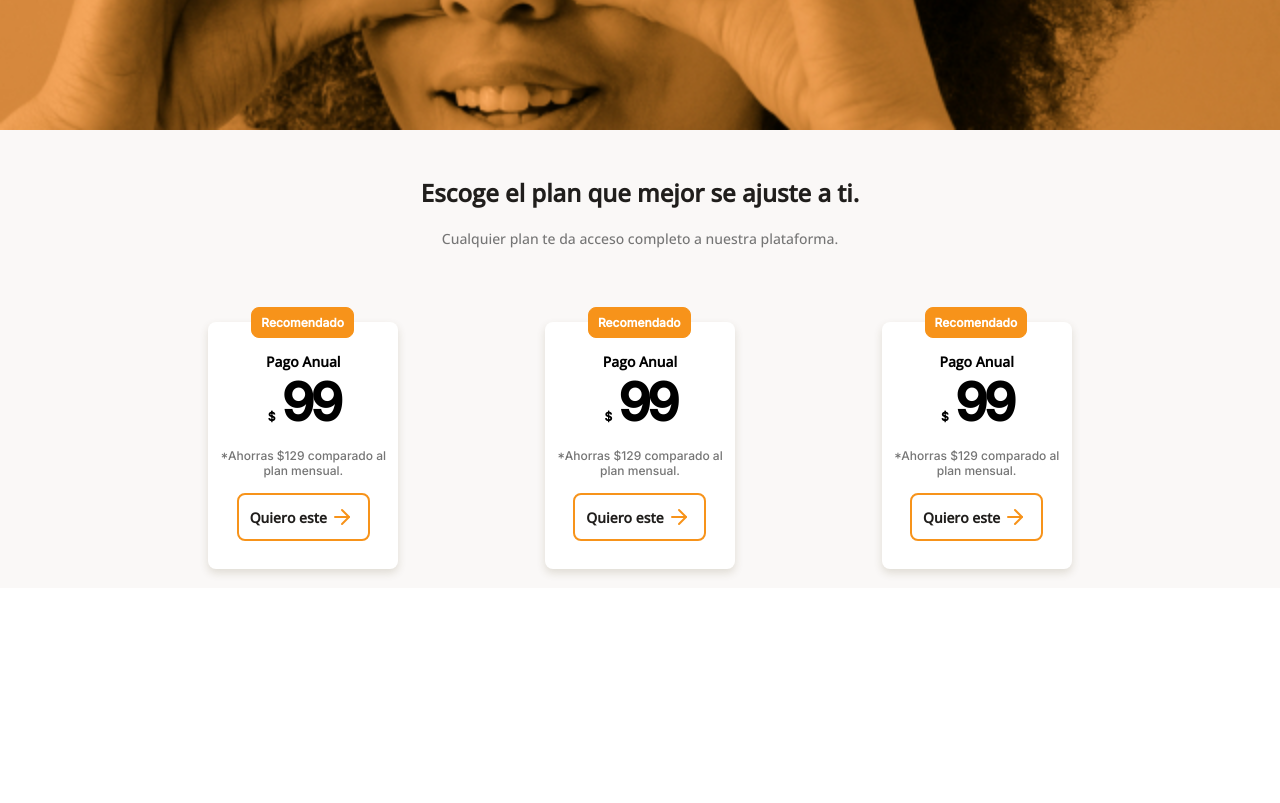
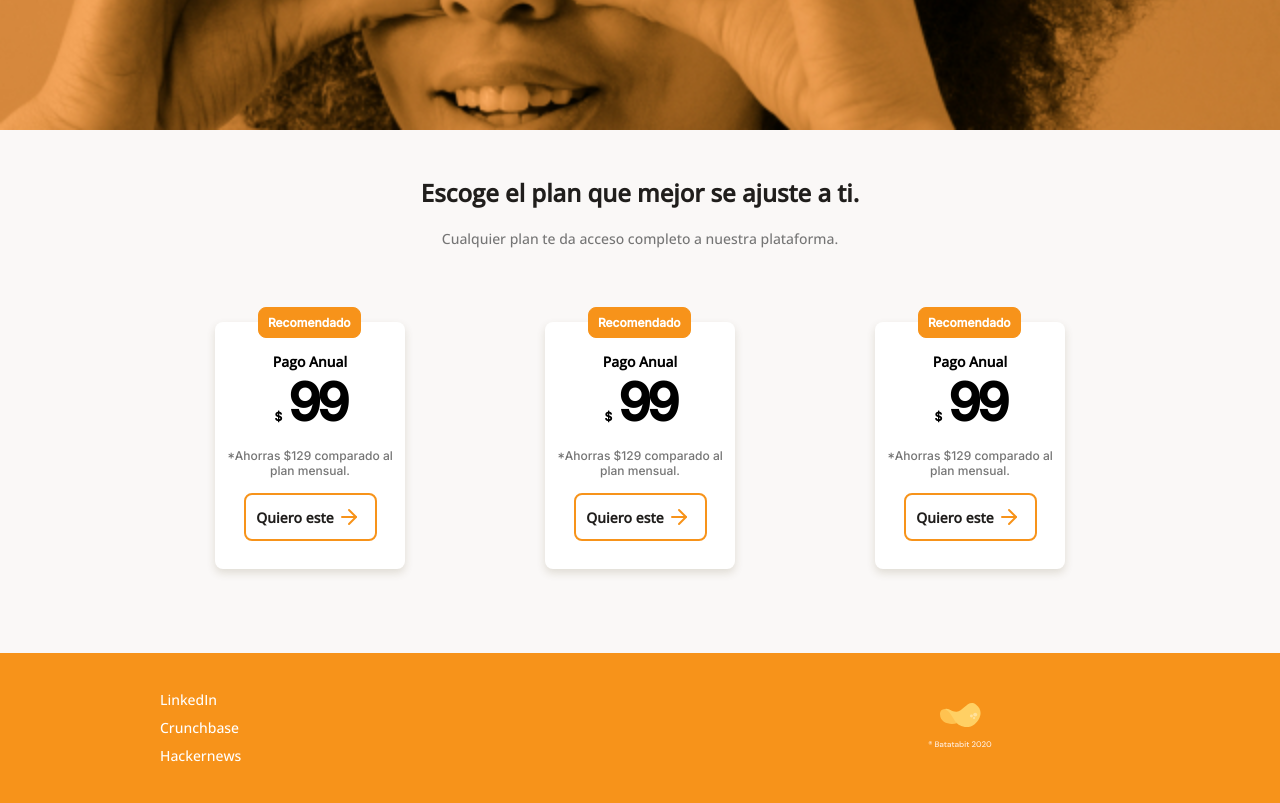
Before and after one commit to ArtoriasDelAbismo/mobileFirst, a plain HTML site: page index.html in a window 1280 px wide. Shown: the part 2310-3113 px from the top of the page. Before the commit the page ends 2898 px from the top, so only its background shows below. Drawn offline with nearby package versions, Linux system fonts and the light colour scheme.

Commit message:
footer styles

```diff
--- a/index.html
+++ b/index.html
@@ -237,6 +237,34 @@
 
         </section>
 
+    </main>
+
+    <footer>
+
+        <section class="footer-section">
+
+            <div class="footer-section-left">
+
+                <ul class="footer-box-left">
+
+                    <li><a href="#" class="anchor-tags">LinkedIn</a></li>
+                    <li><a href="#" class="anchor-tags">Crunchbase</a></li>
+                    <li><a href="#" class="anchor-tags">Hackernews</a></li>
+
+                </ul>
+
+            </div>
+
+            <div class="footer-section-right">
+
+                <span></span>
+
+
+            </div>
+
+        </section>
+
+    </footer>
 
 
 
@@ -246,9 +274,9 @@
 
 
 
-    </main>
 
-    <footer></footer>
+
+
 
     </body>
 
--- a/style.css
+++ b/style.css
@@ -346,6 +346,7 @@ main .tasas {
    width: 100%;
    min-width: 320px;
    height: auto;
+   padding-bottom: 65px;
    background-color: var(--off-white);
 }
 
@@ -470,10 +471,60 @@ main .tasas {
 .suscription-plans-slider {
    display: flex;
    padding: 0 160px;
-   gap: 50px;
+   gap: 30px;
    height: 316px;
    overflow-x: scroll;
    overflow-y: hidden;
    overscroll-behavior-x: contain;
    scroll-snap-type: x proximity;
 }
+
+/*Footer*/
+
+.footer-section {
+   width: 100%;
+   height: 150px;
+   font-size: 1.4rem;
+   line-height: 2.8rem;
+   font-weight: 500;
+   color: var(--just-white);
+   display: flex;
+   background-color: var(--bitcoin-orange);
+}
+
+.footer-section-left {
+   width: 50%;
+   height: auto;
+   display: flex;
+   justify-content: center;
+   align-items: center;
+   flex-direction: column;
+}
+
+.footer-box-left {
+   display: flex;
+   flex-direction: column;
+   width: 50%;
+   list-style: none;
+}
+
+.footer-section-right {
+   width: 50%;
+   height: auto;
+   display: grid;
+   place-content: center;
+}
+
+.anchor-tags {
+   color: var(--just-white);
+   text-decoration: none;
+}
+
+.footer-section-right span {
+   display: block;
+   width: 65px;
+   height: 65px;
+   background-image: url(./assets/img/logo-footer.svg);
+   background-repeat: no-repeat;
+   background-position: center;
+}
```
